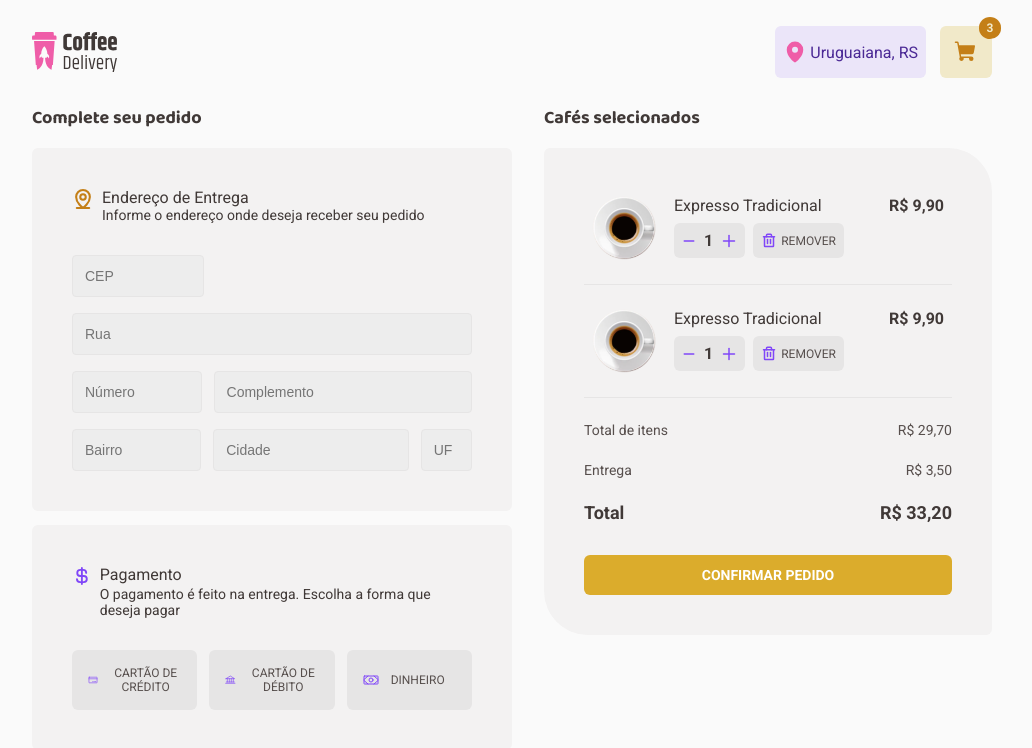
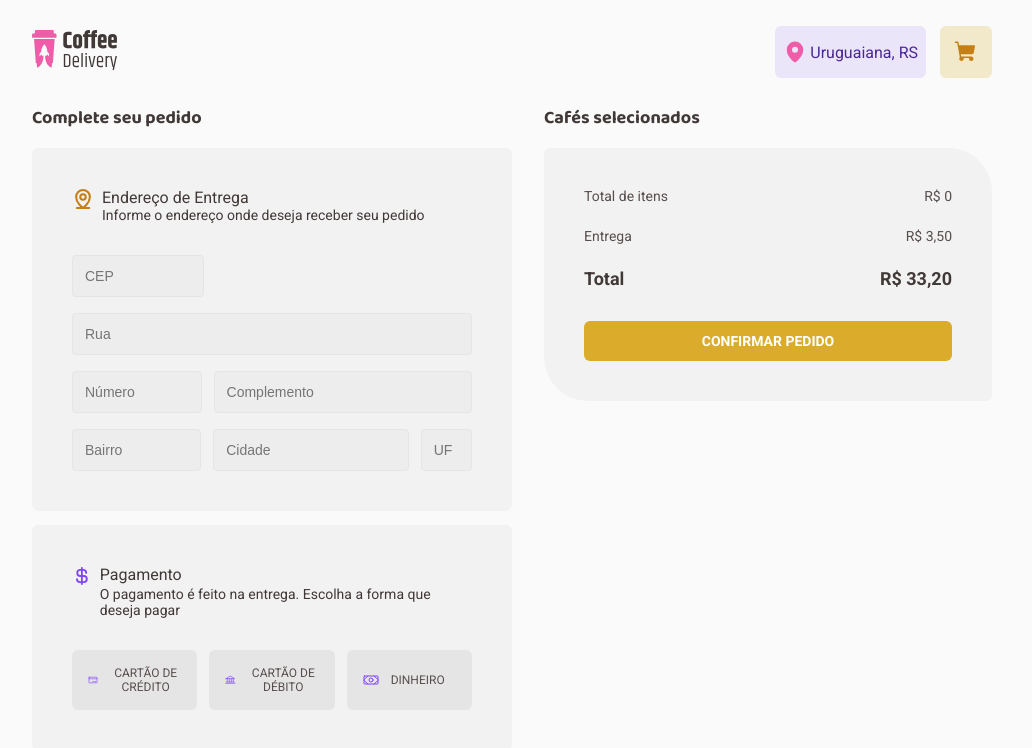
Before and after one commit to Behenck/coffee-delivery, a React (Vite) app: page /payment in a window 1280 px wide. Shown: the top 748 px of the page, without its empty margins (128-1160 px from the left). Built offline with nearby package versions, Linux system fonts and the light colour scheme.

Commit message:
create context coffe and cart

```diff
--- a/src/App.tsx
+++ b/src/App.tsx
@@ -1,5 +1,6 @@
 import { BrowserRouter } from 'react-router-dom'
 import { ThemeProvider } from 'styled-components'
+import { CartContextProvider } from './contexts/CartContext'
 import { Router } from './Router'
 import { GlobalStyle } from './styles/global'
 import { defaultTheme } from './styles/themes/default'
@@ -8,7 +9,9 @@ export function App() {
   return (
     <ThemeProvider theme={defaultTheme}>
       <BrowserRouter>
-        <Router />
+        <CartContextProvider>
+          <Router />
+        </CartContextProvider>
       </BrowserRouter>
       <GlobalStyle />
     </ThemeProvider>
--- a/src/components/Header/index.tsx
+++ b/src/components/Header/index.tsx
@@ -2,20 +2,32 @@ import { HeaderContainer, MapButton, ShoppingCartButton } from './styles'
 import { MapPin, ShoppingCart } from 'phosphor-react'
 
 import LogoImage from '../../assets/Logo.svg'
+import { useContext } from 'react'
+import { CartContext } from '../../contexts/CartContext'
+import { NavLink } from 'react-router-dom'
 
 export function Header() {
+  const { cart } = useContext(CartContext)
+
+  const quantityCart = cart ? cart.length : 0
+
   return (
     <HeaderContainer>
-      <img src={LogoImage} alt="Logo de um café" />
+      <NavLink to="/" title="Carrinho">
+        <img src={LogoImage} alt="Logo de um café" />
+      </NavLink>
 
       <div>
         <MapButton>
           <MapPin size={24} weight="fill" />
           Uruguaiana, RS
         </MapButton>
-        <ShoppingCartButton>
-          <ShoppingCart size={24} weight="fill" />
-        </ShoppingCartButton>
+
+        <NavLink to="/payment" title="Carrinho">
+          <ShoppingCartButton quantity={quantityCart}>
+            <ShoppingCart size={24} weight="fill" />
+          </ShoppingCartButton>
+        </NavLink>
       </div>
     </HeaderContainer>
   )
--- a/src/components/Header/styles.ts
+++ b/src/components/Header/styles.ts
@@ -11,6 +11,10 @@ export const HeaderContainer = styled.header`
   div {
     display: flex;
     gap: 0.875rem;
+
+    a {
+      display: flex;
+    }
   }
 `
 
@@ -36,7 +40,11 @@ export const MapButton = styled.button`
   }
 `
 
-export const ShoppingCartButton = styled.button`
+interface CartProps {
+  quantity: number
+}
+
+export const ShoppingCartButton = styled.button<CartProps>`
   display: flex;
   align-items: center;
   justify-content: center;
@@ -50,15 +58,17 @@ export const ShoppingCartButton = styled.button`
 
   svg {
     color: ${(props) => props.theme['yellow-700']};
+    width: 100%;
   }
 
   &::after {
-    content: '3';
+    content: '${(props) => props.quantity}';
     background-color: ${(props) => props.theme['yellow-700']};
+    padding: 0.25rem 0.5rem;
     font-size: 0.75rem;
     font-weight: 700;
     border-radius: 50%;
-    padding: 0.25rem 0.5rem;
+    display: ${(props) => props.quantity === 0 && 'none'};
 
     position: absolute;
     margin-top: -3rem;
--- /dev/null
+++ b/src/contexts/CartContext.tsx
@@ -0,0 +1,84 @@
+import { createContext, ReactNode, useEffect, useState } from 'react'
+import { api } from '../utils/api'
+
+interface Coffee {
+  id: string
+  name: string
+  image: string
+  tags: {
+    name: string
+  }[]
+  description: string
+  price: number
+}
+
+interface Cart {
+  id: string
+  quantity: number
+}
+
+interface CoffeesContextType {
+  cart: Cart[]
+  coffees: Coffee[]
+  totalItems: number
+  addToCart: (id: string, quantity: number) => void
+}
+
+export const CartContext = createContext({} as CoffeesContextType)
+
+interface CartContextProviderProps {
+  children: ReactNode
+}
+
+export function CartContextProvider({ children }: CartContextProviderProps) {
+  const [cart, setCart] = useState<Cart[]>([])
+  const [coffees, setCoffees] = useState<Coffee[]>([])
+  const [totalItems, setTotalItems] = useState(0)
+
+  useEffect(() => {
+    const listCoffees = async () => {
+      const response = await api.get<Coffee[]>('/listCoffees.json')
+      setCoffees(response.data)
+    }
+    listCoffees()
+  }, [])
+
+  function addToCart(id: string, quantity: number) {
+    const alreadyExistsCoffeeInCart = cart.find(
+      (cartItem) => cartItem.id === id,
+    )
+
+    if (!alreadyExistsCoffeeInCart) {
+      setCart((state) => [
+        ...state,
+        {
+          id,
+          quantity,
+        },
+      ])
+    } else {
+      const newQuantityToCoffe = cart.map((cartItem) => {
+        let cartItemQuantity = 0
+        if (cartItem.id === id) {
+          cartItemQuantity = cartItem.quantity + quantity
+        } else {
+          cartItemQuantity = cartItem.quantity
+        }
+
+        return { ...cartItem, quantity: cartItemQuantity }
+      })
+      setCart(newQuantityToCoffe)
+    }
+
+    const coffee: Coffee | any = coffees.find((coffee) => coffee.id === id)
+
+    setTotalItems(quantity * coffee?.price)
+  }
+
+  console.log(cart)
+  return (
+    <CartContext.Provider value={{ cart, coffees, addToCart, totalItems }}>
+      {children}
+    </CartContext.Provider>
+  )
+}
--- a/src/pages/Home/components/CoffeeCard/index.tsx
+++ b/src/pages/Home/components/CoffeeCard/index.tsx
@@ -1,5 +1,6 @@
 import { Minus, Plus, ShoppingCart } from 'phosphor-react'
-import { useState } from 'react'
+import { useContext, useState } from 'react'
+import { CartContext } from '../../../../contexts/CartContext'
 
 import {
   Actions,
@@ -19,7 +20,6 @@ interface CoffeeCardProps {
   }[]
   description: string
   price: number
-  addToCart: (id: string, quantity: number) => void
 }
 
 export function CoffeeCard({
@@ -29,12 +29,15 @@ export function CoffeeCard({
   tags,
   description,
   price,
-  addToCart,
 }: CoffeeCardProps) {
   const [quantity, setQuantity] = useState(1)
 
+  const { cart, addToCart } = useContext(CartContext)
+
   function handleAddToCart() {
     addToCart(id, quantity)
+
+    setQuantity(1)
   }
 
   function handleRemoveQuantity() {
--- a/src/pages/Home/index.tsx
+++ b/src/pages/Home/index.tsx
@@ -1,4 +1,9 @@
-import { Coffee, Package, ShoppingCart, Timer } from 'phosphor-react'
+import {
+  Coffee as CoffeeIcon,
+  Package,
+  ShoppingCart,
+  Timer,
+} from 'phosphor-react'
 import {
   Container,
   CoffeesContent,
@@ -7,52 +12,14 @@ import {
   Content,
 } from './styles'
 
-import { useEffect, useState } from 'react'
+import { useContext, useEffect, useState } from 'react'
 
 import CoffeImage from '../../assets/Coffee.png'
 import { CoffeeCard } from './components/CoffeeCard'
-import { api } from '../../utils/api'
-
-interface Coffees {
-  id: string
-  name: string
-  image: string
-  tags: {
-    name: string
-  }[]
-  description: string
-  price: number
-}
-
-interface Cart {
-  id: string
-  quantity: number
-}
+import { CartContext } from '../../contexts/CartContext'
 
 export function Home() {
-  const [coffees, setCoffees] = useState<Coffees[]>([])
-  const [cart, setCart] = useState<Cart[]>([])
-
-  useEffect(() => {
-    const listCoffees = async () => {
-      const response = await api.get<Coffees[]>('/listCoffees.json')
-      setCoffees(response.data)
-      console.log(response.data)
-    }
-    listCoffees()
-  }, [])
-
-  function addToCart(id: string, quantity: number) {
-    setCart((state) => [
-      ...state,
-      {
-        id,
-        quantity,
-      },
-    ])
-  }
-
-  console.log(cart)
+  const { coffees } = useContext(CartContext)
 
   return (
     <>
@@ -88,7 +55,7 @@ export function Home() {
               </DescriptionBox>
               <DescriptionBox boxColor="pink">
                 <span>
-                  <Coffee size={16} weight="fill" />
+                  <CoffeeIcon size={16} weight="fill" />
                 </span>
                 O café chega fresquinho até você
               </DescriptionBox>
@@ -112,7 +79,6 @@ export function Home() {
                 description={coffee.description}
                 price={coffee.price}
                 tags={coffee.tags}
-                addToCart={addToCart}
               />
             )
           })}
--- a/src/pages/Payment/index.tsx
+++ b/src/pages/Payment/index.tsx
@@ -8,6 +8,8 @@ import {
   Plus,
   Trash,
 } from 'phosphor-react'
+import { useContext } from 'react'
+import { CartContext } from '../../contexts/CartContext'
 import {
   Actions,
   Address,
@@ -32,6 +34,8 @@ import {
 } from './styles'
 
 export function Payment() {
+  const { coffees, cart, totalItems } = useContext(CartContext)
+
   return (
     <PaymentContainer>
       <CompleteOrder>
@@ -96,17 +100,22 @@ export function Payment() {
       <CartCoffees>
         <h1>Cafés selecionados</h1>
         <Cart>
-          <Product>
+          {coffees.map((coffee) => {
+            const cartItem = cart.find((cartItem) => cartItem.id === coffee.id)
+
+            if (cartItem) {
+              return (
+                <Product key={coffee.id}>
                   <Info>
-              <img src="image/ExpressoTradicional.png" alt="" />
+                    <img src={coffee.image} alt="" />
                     <Details>
-                <p>Expresso Tradicional</p>
+                      <p>{coffee.name}</p>
                       <Actions>
                         <Counter>
                           <button>
                             <Minus size={14} weight="bold" />
                           </button>
-                    <span>1</span>
+                          <span>{cartItem.quantity}</span>
                           <button>
                             <Plus size={16} weight="bold" />
                           </button>
@@ -118,39 +127,19 @@ export function Payment() {
                       </Actions>
                     </Details>
                   </Info>
-            <span>R$ 9,90</span>
+                  <span>R$ {coffee.price}0</span>
                 </Product>
-
-          <Product>
-            <Info>
-              <img src="image/ExpressoTradicional.png" alt="" />
-              <Details>
-                <p>Expresso Tradicional</p>
-                <Actions>
-                  <Counter>
-                    <button>
-                      <Minus size={14} weight="bold" />
-                    </button>
-                    <span>1</span>
-                    <button>
-                      <Plus size={16} weight="bold" />
-                    </button>
-                  </Counter>
-                  <TrashButton>
-                    <Trash size={16} weight="bold" />
-                    REMOVER
-                  </TrashButton>
-                </Actions>
-              </Details>
-            </Info>
-            <span>R$ 9,90</span>
-          </Product>
+              )
+            } else {
+              return <></>
+            }
+          })}
 
           <div>
             <ItemsCart>
               <Price>
                 <p>Total de itens</p>
-                <p>R$ 29,70</p>
+                <p>R$ {totalItems}</p>
               </Price>
               <Price>
                 <p>Entrega</p>
```
Lines whose indentation alone changed are shown as unchanged.
